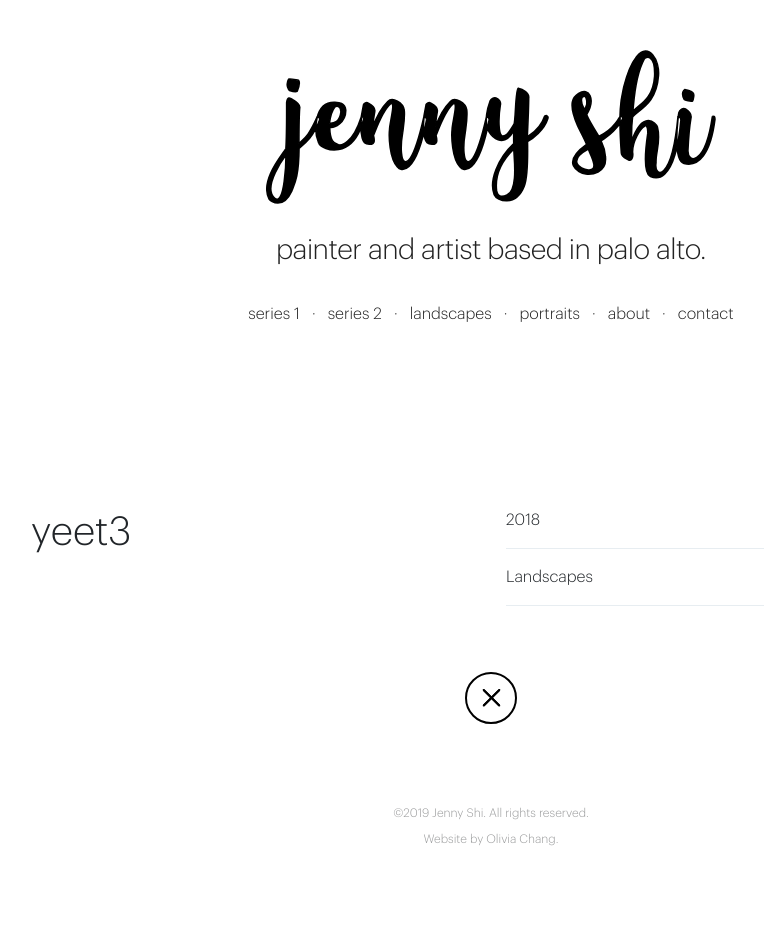
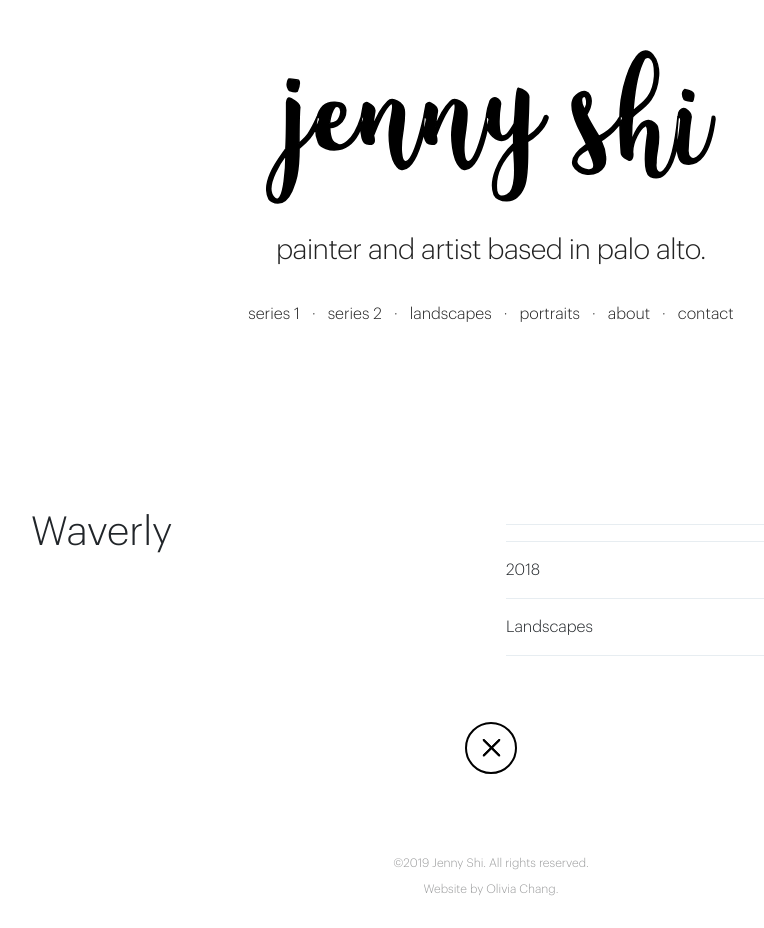
Before and after one commit to oliviachang29/jenny, a Jekyll site: the page built from _projects/yeet3.markdown, in a window 1280 px wide. Shown: the whole page, without its empty margins (149-913 px from the left). Built offline with Jekyll 4.4.1, drawn with Linux system fonts in a browser that asks for light colours; a file with an impossible date is left out; before the commit the page ends 900 px from its top, so only the background shows below that.

Commit message:
Update from Forestry.io Jenny Shi updated _projects/yeet3.markdown

```diff
--- a/_projects/yeet3.markdown
+++ b/_projects/yeet3.markdown
@@ -1,7 +1,11 @@
 ---
-title: yeet3
-date: 2018-10-30 02:08:00 Z
+title: 'Waverly '
+date: 2018-10-30T02:08:00.000+00:00
 categories:
 - landscapes
 image: "/uploads/IMG_0505.jpg"
+description: ''
+medium: ''
+style: ''
+
 ---
```
Also changed, not shown: .forestry/front_matter/templates/project.yml.
